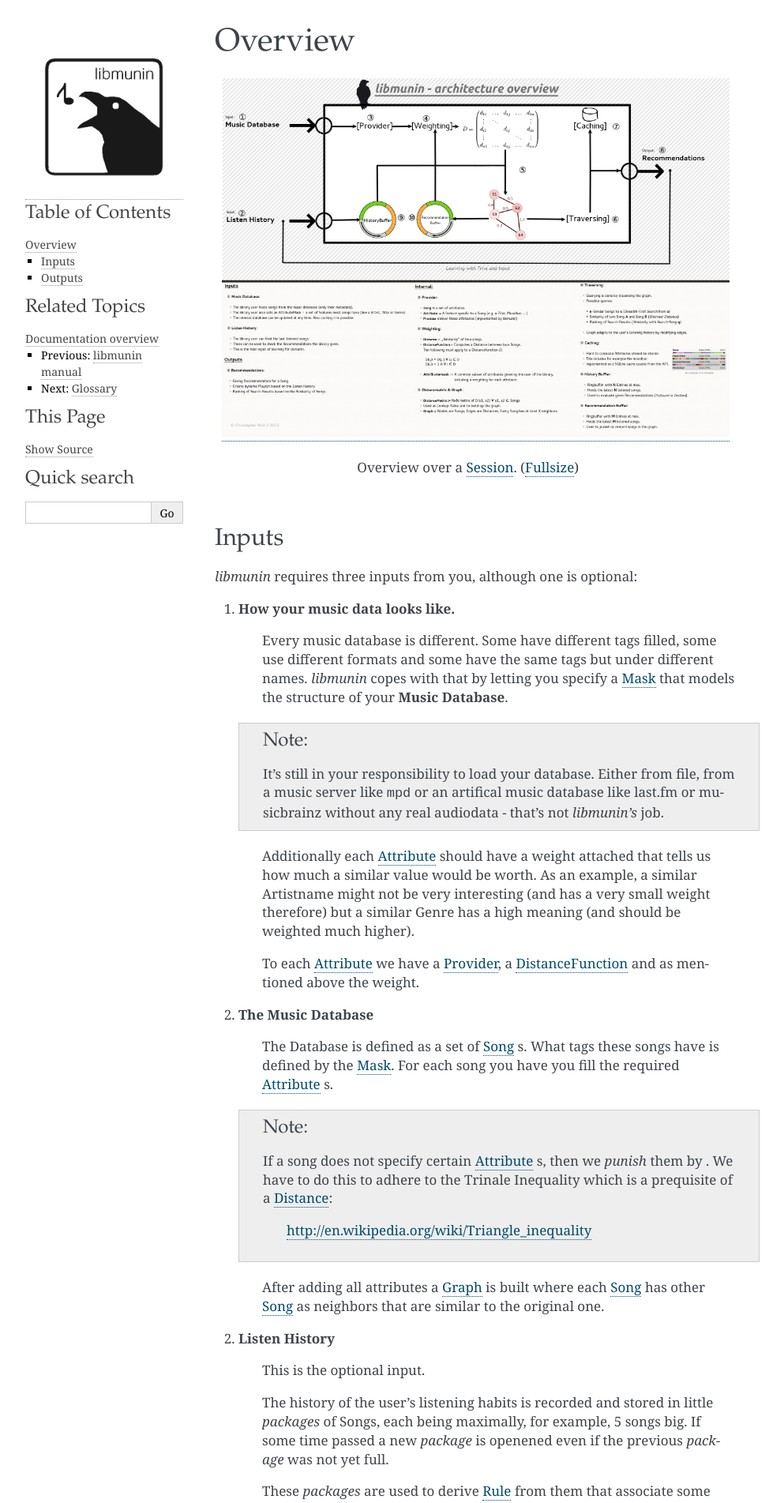
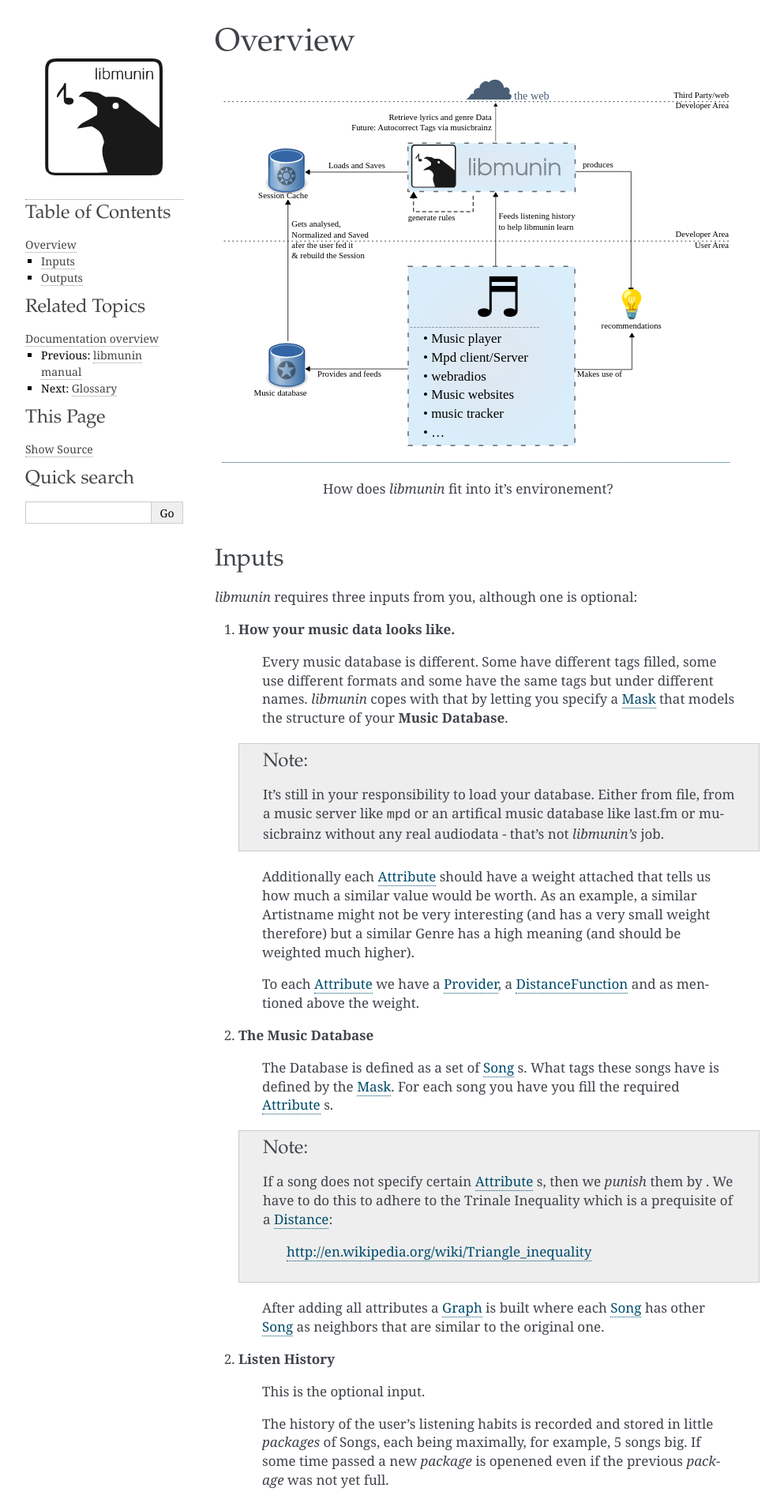
Before and after one commit to sahib/libmunin, a Sphinx documentation site: the page built from doc/architecture/overview.rst, in a window 1280 px wide. Shown: the top 1903 px of the page at 79% size, without its empty margins (148-1141 px from the left). Built offline with Sphinx 7.4.7, drawn with Linux system fonts in a browser that asks for light colours.

Commit message:
Added svg integration diagram and made logo a vector graphics

```diff
--- a/doc/_themes/flask/layout.html
+++ b/doc/_themes/flask/layout.html
@@ -1,7 +1,7 @@
 {%- extends "basic/layout.html" %}
 {%- block sidebarlogo %}
     <a href="{{ pathto('index') }}">
-        <img src="{{ pathto('_static/logo.png', 1) }}" width="200px"/>
+        <img src="{{ pathto('_static/logo.svg', 1) }}" width="200px"/>
     </a>
 {% endblock %}
 {%- block sidebarsearch %}
--- a/doc/architecture/overview.rst
+++ b/doc/architecture/overview.rst
@@ -1,13 +1,11 @@
 Overview
 ========
 
-.. figure:: /_static/arch.png
+.. figure:: /_static/integration.svg
     :width: 100%
-    :alt: You should actually see an Image here.
+    :alt: How *libmunin* fits in the world.
 
-    Overview over a :term:`Session`. (Fullsize_)
-
-    .. _Fullsize: https://raw.github.com/sahib/libmunin/master/doc/_static/arch.png
+    How does *libmunin* fit into it's environement?
 
 Inputs
 ------
--- a/doc/conf.py
+++ b/doc/conf.py
@@ -157,7 +157,6 @@ else:
 #html_theme_options = {}
 
 html_theme_options = {
-    'index_logo': '_static/logo.png',
     'index_logo_height': '10px'
 }
 
@@ -173,7 +172,6 @@ html_title = 'libmunin ({version}) apidoc'.format(version=version)
 
 # The name of an image file (relative to this directory) to place at the top
 # of the sidebar.
-# html_logo = '_static/logo.png'
 
 github_fork = 'sahib'
 
```
Also changed, not shown: doc/_static/arch.png (deleted), doc/_static/arch.svg (added), doc/_static/integration.svg (added), doc/_static/logo.svg (added).
